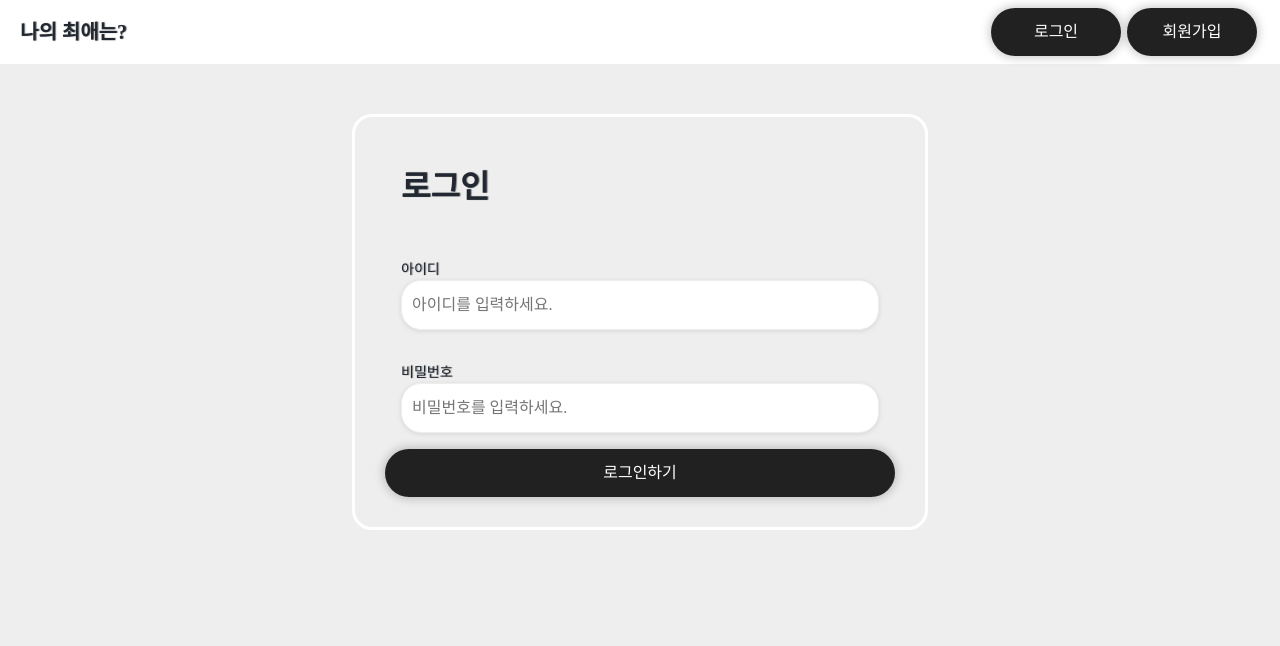
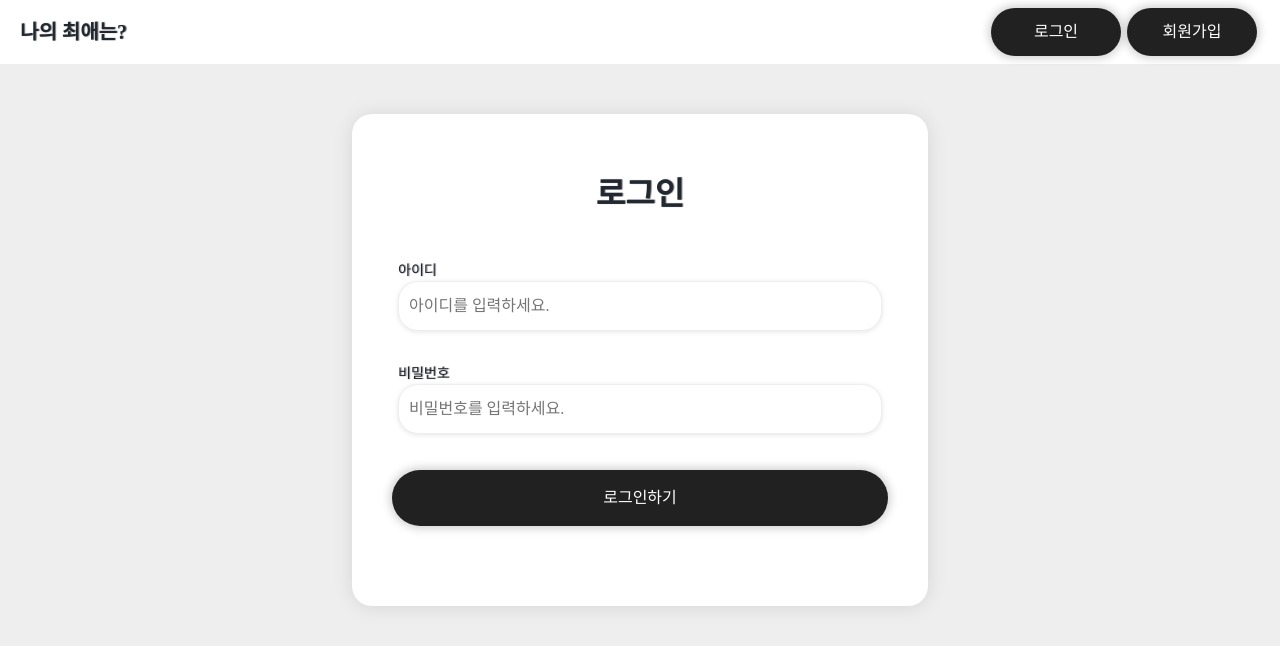
Before and after one commit to sws1552/react_mini_project, a React (Create React App) app: page /login in a window 1280 px wide. Shown: the top 646 px of the page. Built offline with nearby package versions, Linux system fonts and the light colour scheme; a web font is replaced by a local one.

Commit message:
로그인, 회원가입 CSS 통일

```diff
--- a/src/elements/Button.js
+++ b/src/elements/Button.js
@@ -3,7 +3,7 @@ import styled from "styled-components";
 
 
 const Button = (props) => {
-  const { text, _onClick, is_float, children, margin, padding, width, disabled, radius, displayNone} = props;
+  const { text, _onClick, is_float, children, margin, padding, width, disabled, radius, displayNone, displayBlock} = props;
 
   if (is_float) {
     return (
@@ -19,6 +19,7 @@ const Button = (props) => {
     padding: padding,
     radius: radius,
     displayNone: displayNone,
+    displayBlock: displayBlock,
   };
 
   return (
@@ -39,13 +40,13 @@ Button.defaultProps = {
   disabled: false,
   radius: null,
   displayNone: false,
+  displayBlock: false,
 };
 
 const ElButton = styled.button`
   width: ${(props) => props.width};
   background-color: #212121;
   color: #ffffff;
-  // padding: 12px 0px;
   padding: ${(props) => props.padding};
   box-sizing: border-box;
   border: none;
@@ -55,6 +56,7 @@ const ElButton = styled.button`
   border-radius: 30px;
   transition: 0.2s;
   box-shadow: rgba(0,0,0,0.2) 0 0 10px 2px;
+  ${(props) => (props.displayBlock ? 'display: block;' : "")}
 
   :hover {
     cursor: pointer;
--- a/src/elements/Text.js
+++ b/src/elements/Text.js
@@ -2,9 +2,9 @@ import React from "react";
 import styled from "styled-components";
 
 const Text = (props) => {
-  const { bold, _onClick, color, size, children, margin, hover } = props;
+  const { bold, _onClick, color, size, children, margin, hover, textAlign} = props;
 
-  const styles = {bold: bold, color: color, size: size, margin, hover};
+  const styles = {bold: bold, color: color, size: size, margin, hover, textAlign:textAlign};
   return (
       <P {...styles} onClick={_onClick}>
           {children}
@@ -20,12 +20,14 @@ Text.defaultProps = {
   margin: false,
   _onClick: () => {},
   hover: false,
+  textAlign:''
 };
 
 const P = styled.p`
   color: ${(props) => props.color};
   font-size: ${(props) => props.size};
   font-weight: ${(props) => (props.bold? "600" : "400")};
+  ${(props) => (props.textAlign? `text-align:${props.textAlign}`:'')};
   ${(props) => (props.margin? `margin: ${props.margin};` : '')}
   ${(props) => (props.hover? `&:hover{cursor:pointer};` : '')}
   text-shadow: 1px 0 1px gray;
--- a/src/pages/Login.js
+++ b/src/pages/Login.js
@@ -56,7 +56,7 @@ const Login = (props) => {
         <React.Fragment>
             <Container>
             <Grid padding="16px">
-                <Text size="32px" bold>로그인</Text>
+                <Text margin="10px 0px" textAlign="center" size="32px" bold>로그인</Text>
             </Grid>
 
             <Grid padding="16px">
@@ -72,22 +72,21 @@ const Login = (props) => {
                 _onChange={changePwd} />
             </Grid>
 
-            <Button text="로그인하기"
+            <Button width="96%" padding="16px" displayBlock margin="20px auto 50px auto" text="로그인하기"
             _onClick={login}></Button>
             </Container>
         </React.Fragment>
 
 
     )
-
-
 }
 
 
 const Container = styled.div`
     width: 50%;
-    margin: auto;
-    border: 3px solid white;
+    margin: 0px auto 50px auto;
+    background-color: white;
+    box-shadow: rgba(0, 0, 0, 0.1) 0px 1px 20px 0px;
     padding: 30px;
     border-radius: 20px;
 `;
--- a/src/pages/Signup.js
+++ b/src/pages/Signup.js
@@ -1,6 +1,7 @@
 import React from "react";
 // import {useRef, useState} from "react"
 import _ from "lodash"; // lodash 부르기
+import styled from "styled-components";
 
 import { Text, Input, Grid, Button } from "../elements";
 
@@ -101,8 +102,9 @@ const Signup = (props) => {
 
     return (
       <React.Fragment>
+        <Container>
         <Grid>
-            <Text size="32px" bold>
+            <Text margin="10px 0px" textAlign="center" size="32px" bold>
                 회원가입 정보 작성
             </Text>
 
@@ -147,9 +149,10 @@ const Signup = (props) => {
             </Input>
           </Grid>
 
-        <Button _onClick={signup} text="회원가입"></Button>
+        <Button width="96%" padding="16px" displayBlock _onClick={signup} margin="20px auto" text="회원가입"></Button>
 
         </Grid>
+        </Container>
       </React.Fragment>
     );
 
@@ -159,4 +162,13 @@ const Signup = (props) => {
 
 Signup.defaultProps = {};
 
+const Container = styled.div`
+    width: 50%;
+    margin: 0px auto 50px auto;
+    background-color: white;
+    box-shadow: rgba(0, 0, 0, 0.1) 0px 1px 20px 0px;
+    padding: 30px;
+    border-radius: 20px;
+`;
+
 export default Signup;
```
